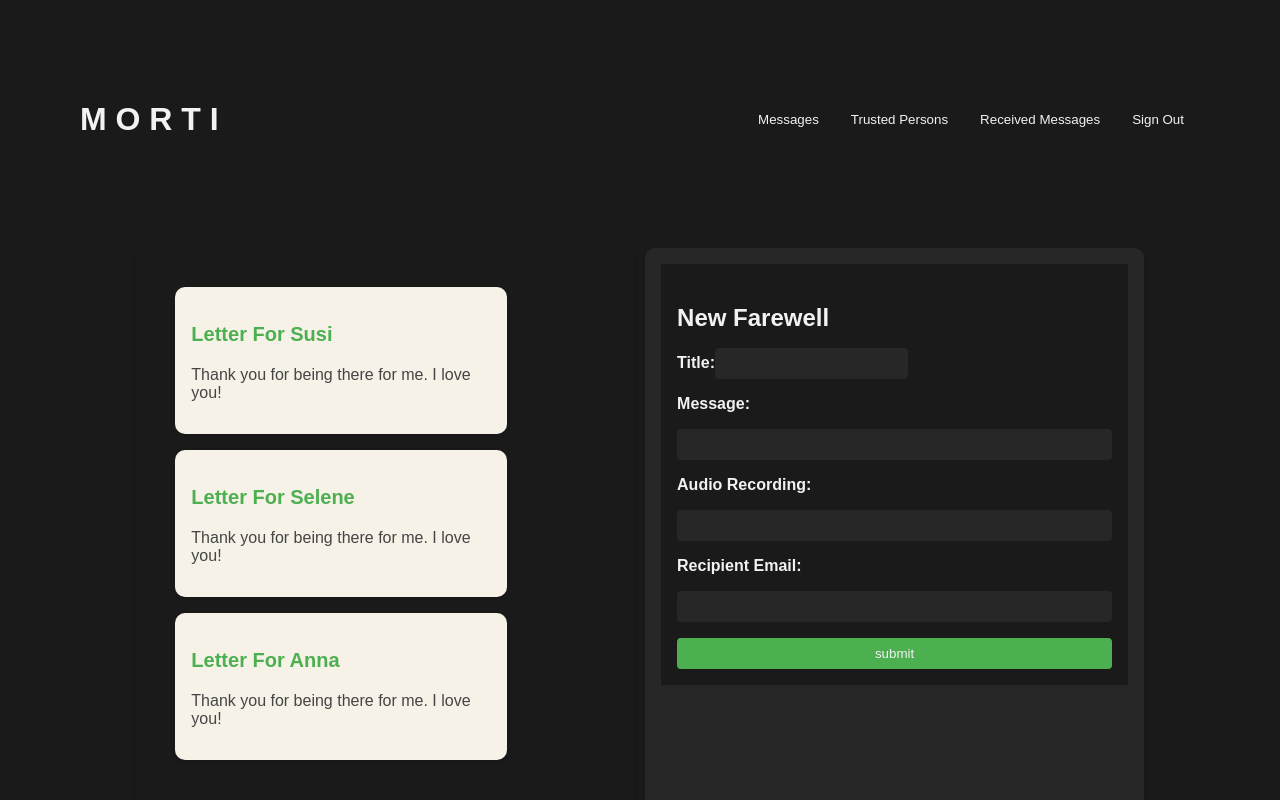
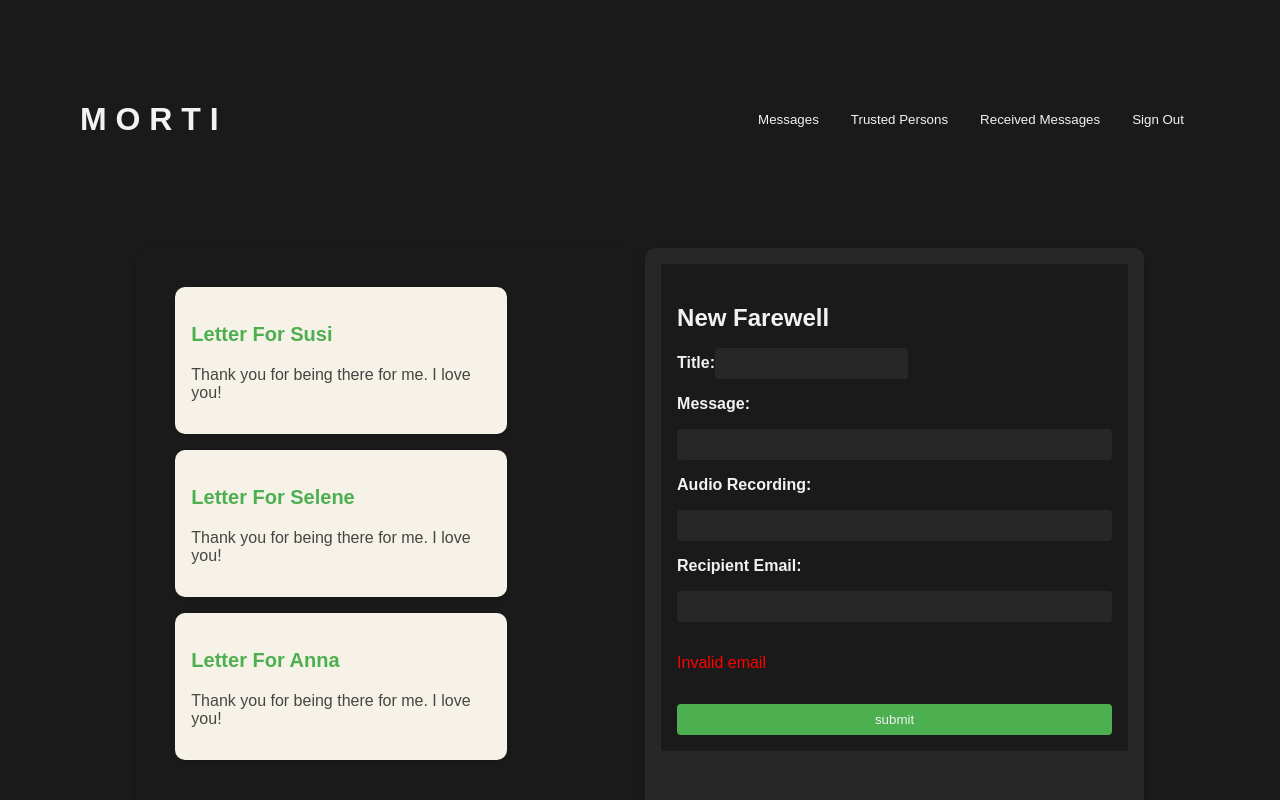
Before and after one commit to secasti/morti-frontend, a React (Create React App) app: page / in a window 1280 px wide. Both pictures are taken after a click on the button "Messages". Shown: the top 800 px of the page. Built offline with nearby package versions, Linux system fonts and the light colour scheme.

Commit message:
added email validation code to NewMessageForm

```diff
--- a/package.json
+++ b/package.json
@@ -7,6 +7,7 @@
     "@testing-library/react": "^13.0.0",
     "@testing-library/user-event": "^13.2.1",
     "axios": "^1.4.0",
+    "lodash": "^4.17.21",
     "react": "^18.2.0",
     "react-dom": "^18.2.0",
     "react-scripts": "5.0.1",
--- a/src/components/Message.js
+++ b/src/components/Message.js
@@ -18,7 +18,7 @@ Message.propTypes = {
     title: PropTypes.string.isRequired,
     text: PropTypes.string.isRequired,
     // audio: PropTypes.string.isRequired,
-    recipientId: PropTypes.number.isRequired,
+    recipientEmail: PropTypes.string.isRequired, // this should be the email
     isSent: PropTypes.bool.isRequired
 };
 
--- a/src/components/NewMessageForm.css
+++ b/src/components/NewMessageForm.css
@@ -51,3 +51,7 @@
   .cardform input[type="submit"]:hover {
     background-color: var(--secondary-color); /* Blue background color on hover */
   }
+
+  .invalid-email {
+    color: red
+  }
--- a/src/components/NewMessageForm.js
+++ b/src/components/NewMessageForm.js
@@ -1,6 +1,9 @@
-import React, { useState } from "react";
+import React, { useState , useEffect} from "react";
 import PropTypes from "prop-types";
+import { debounce } from "lodash";
+import axios from "axios";
 import "./NewMessageForm.css";
+
 
 
 //empty form data to reset form to
@@ -16,18 +19,68 @@ const NewMessageForm = ({ messages, addMessage }) => {
 
     const [messageFormData, setMessageFormData] = useState(INITIAL_FORM_DATA);
 
+
+
+    //Async validation function using debounce from Lodash
+    const validateEmail = debounce(async (email) => {
+        //when enter this funciton set validation status to validating
+        setEmailValidation({ isValidating: true, isValid: false});
+        console.log("entered validate email function and set:",emailValidation)
+        //make API call to route that validates email
+        try {
+            //const response = await axios.get(`/validateEmail?email=${email}`)//route for validating email
+            //this assumes that the reposnse we get is a json with key isValid and value of true or false
+            //const isValidEmail = response.data.isValid;
+                const isValidEmail = true
+            //set validation status accordingly
+            setEmailValidation({isValidating: false, isValid:isValidEmail});
+            console.log("email successfully validated by axios fake call", emailValidation)
+
+        } catch (error) {
+            console.error("Error validating email:", error)
+            // set validation to false
+            setEmailValidation({isValidating: false, isValid: false});
+        }
+    }, 500); // this 500 adjust the debounce delay to every 500ms
+
     const updatePreview = (event) => {
         const newFormData = {
         ...messageFormData,
         [event.target.name]: event.target.value,
         };
         setMessageFormData(newFormData);
+
+        //perform email validation for recipientEmail field
+        if (event.target.name === "recipientEmail") {
+            const isValid = validateEmail(event.target.value);
+            setEmailValidation({isValidating: true, isValid: isValid})
+        }
     };
+
+    // email validation for repient email field
+    // useEffect(() => {
+    //     // Perform email validation for the recipientEmail field
+    //     const isValidEmail = validateEmail(messageFormData.recipientEmail);
+    //     setEmailValidation({
+    //       isValidating: false,
+    //       isValid: isValidEmail,
+    //     });
+    //   }, [messageFormData.recipientEmail]);
+
+    // state to tract the validation status of email input (prob needs to be raised to be used by trustee form)
+    const [emailValidation, setEmailValidation] = useState ({
+        isValidating: false,
+        isValid: false,
+    });
+
+
 
     //function to handle the submition of form and add new msg to initial data
     const handleSubmit = (event) => {
         event.preventDefault();
         console.log("we're in handleSubmit");
+
+
         //create object with data
         const newMessage = {
             id: messages.length + 1,
@@ -86,7 +139,12 @@ const NewMessageForm = ({ messages, addMessage }) => {
                     value={messageFormData.recipientEmail}
                     onChange={updatePreview}
                 />
-
+            {/* Email validation feedback */}
+            {emailValidation.isValidating && <p className="validating-email">Validating email...</p>}
+            {!emailValidation.isValid && (
+                <p className="invalid-email">Invalid email</p>
+            )}
+            {/* submit button */}
             <input type="submit" value="submit" onClick={handleSubmit} className="submit"/>
         </form>
         </section>
```
Also changed, not shown: 2 other files (tests, documents, lock files or other folders).
